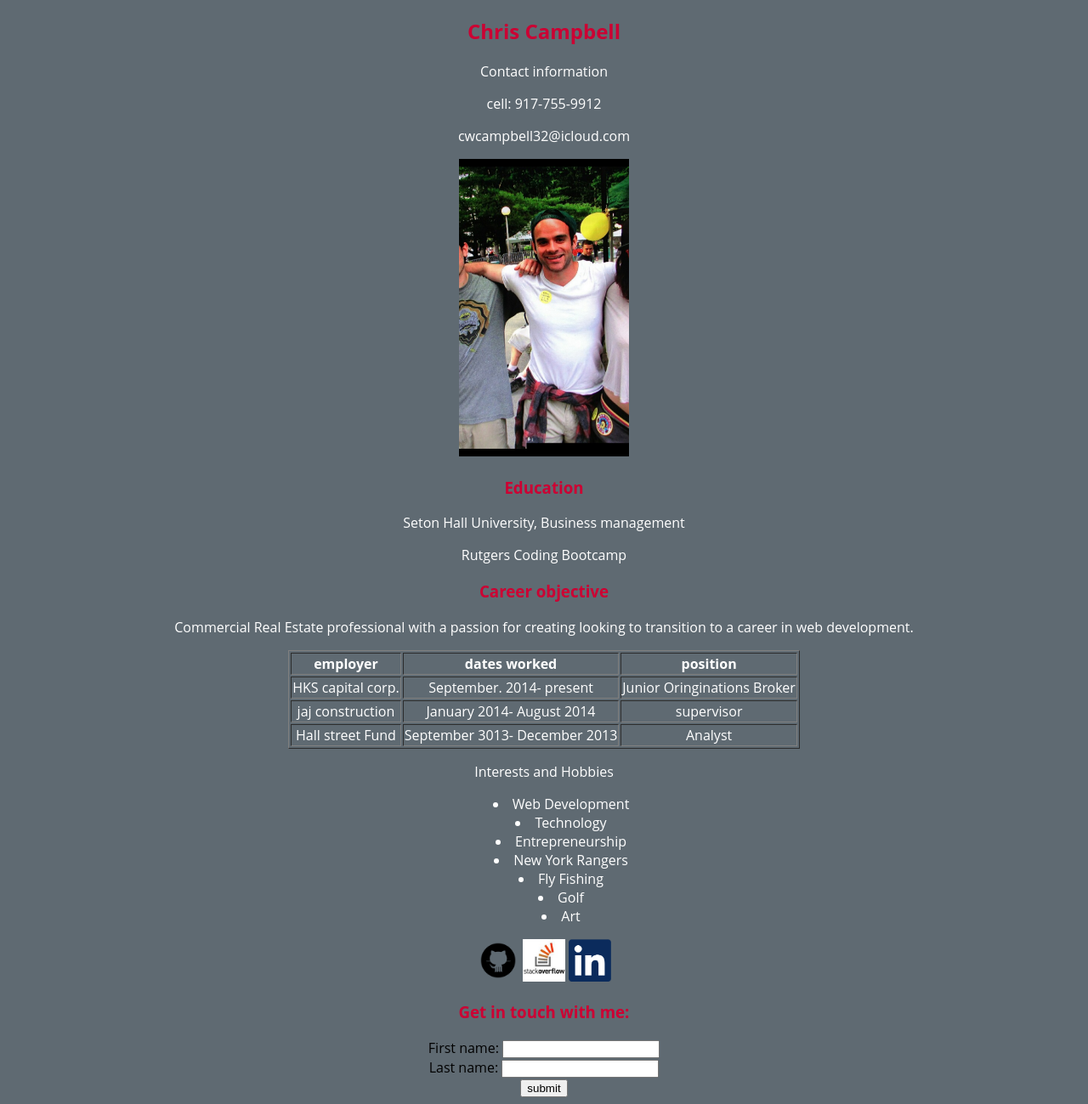
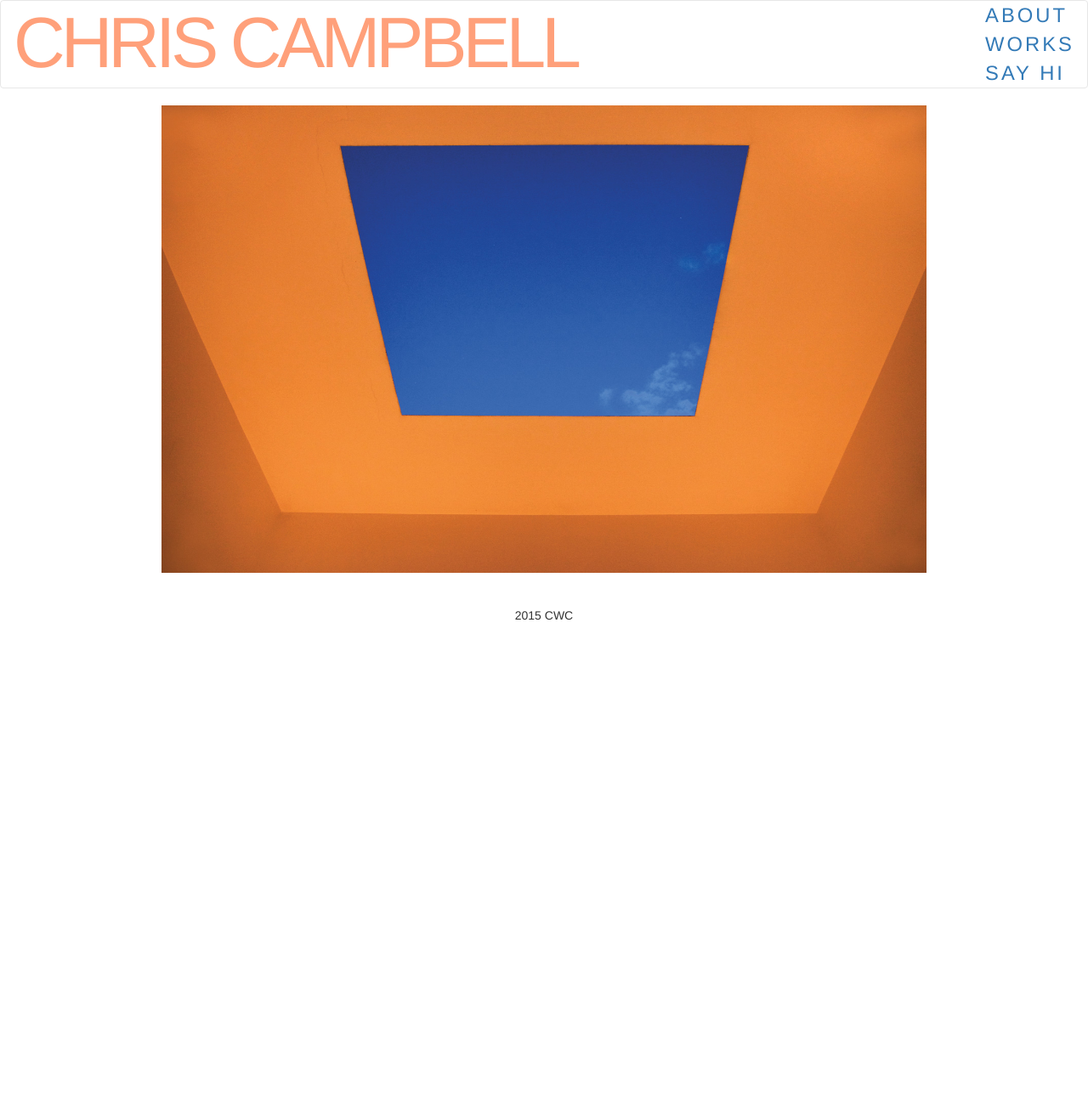
Before and after one commit to chriscampbell32/chriscampbell_10-31, a PHP site: page / in a window 1280 px wide. Shown: the whole page at 85% size. After the commit the page ends 730 px from the top, so only its background shows below. Run offline with PHP 8.4, Linux system fonts and the light colour scheme.

Commit message:
reworked my portfolio page to include bootstrap, and to make it aesthetically pleasing. also, created ajax/json page to show mt github commit history

```diff
--- a/home.html
+++ /dev/null
@@ -1,89 +0,0 @@
-<!DOCTYPE html>
-<html>
-<head>
-<meta author="Chris Campbell"/>
-<meta desciption="description" />
-	<title>My first Portfolio</title>
-<link rel="stylesheet" type="text/css" href="portfolio_design.css">
-</head>
-<body>
-<section>
-	<h1>Chris Campbell</h1>
-		<p>Contact information</p>
-		<p>cell: 917-755-9912</p>
-		<p>cwcampbell32@icloud.com</p>
-
-		<img src="IMG_1508.jpg" height="350" width="200">
-</section>
-<section>
-	<h3>Education</h3>
-		<p>Seton Hall University, Business management</p>
-		<p>Rutgers Coding Bootcamp</p>
-</section>
-<section class="objective">
-	<h3>Career objective</h3>
-		<p>Commercial Real Estate professional with a passion for creating looking to transition to a career in web development.</p>
-</section>
-<section class="experience">
-	<table border="1" align="center" style="color: white">
-		<thead>
-			<tr>
-				<th>employer</th>
-				<th>dates worked</th>
-				<th>position</th>
-
-			</tr>
-		</thead>
-		<tbody>
-			<tr>
-				<td>HKS capital corp.</td>
-				<td>September. 2014- present</td>
-				<td>Junior Oringinations Broker</td>
-			</tr>
-			<tr>
-				<td>jaj construction</td>
-				<td>January 2014- August 2014</td>
-				<td>supervisor</td>
-			</tr>
-			<tr>
-				<td>Hall street Fund</td>
-				<td>September 3013- December 2013</td>
-				<td>Analyst</td>
-
-			</tr>
-		</tbody>
-	</table>
-</section>
-<section class="interests">
-	<div>
-	<p>Interests and Hobbies</p>
-		<ul>
-			<li>Web Development</li>
-			<li>Technology</li>
-			<li>Entrepreneurship</li>
-			<li>New York Rangers</li>
-			<li>Fly Fishing</li>
-			<li>Golf</li>
-			<li>Art</li>
-		</ul>
-	</div>
-
-</section>
-<section class="links">
-	<a href="https://github.com/chriscampbell32"><img src="a59a44b1a383ad42e195fa34f0ad2756f46c77a2.png" height="50" width="50"></a>
-	<a href="http://stackoverflow.com/users/5270064/chris-campbell32"><img src="stackoverflow.jpg" height="50" width="50"></a>
-	<a href="https://www.linkedin.com/pub/christopher-campbell/109/381/3ba"><img src="linkedin-logo.png" height="50" width="50"></a>
-<section>
-</section>
-<h3>Get in touch with me:</h3>
-<form action="contact_me" method="get">
-	First name: <input type="text"
- name= "fname"> <br />
- 	Last name: <input type="text" name="lname"><br />
- 	<input type="submit" value="submit">
- </form>
-</section>
-
-
-</body>
-</html>
--- /dev/null
+++ b/homepage.css
@@ -0,0 +1,44 @@
+h1 {
+    font-size: 6em;
+    font-family: "Helvetica";
+    color: #FFA07A;
+    letter-spacing: -5px;
+    line-height: .7em;
+}
+.navbar-right {
+    letter-spacing:3px;
+    font-size: 1.7em;
+
+}
+.navbar {
+    background-color: #ffffff;
+}
+
+.img-responsive{
+    height: 550px;
+    width: 900px;
+}
+
+ #contact {
+font-size: 30px;
+font-family: "Helvetica";
+color: #FFA07A;
+}
+
+thead{ font-size: 3em;
+    font-family: "Helvetica";
+    color: #FFA07A;
+    letter-spacing: -1px;
+    line-height: .7em;}
+
+h2 {
+    font-size: 3em;
+    font-family: "Helvetica";
+    color: #FFA07A;
+    letter-spacing: -1px;
+    line-height: .7em;
+}
+
+.well {
+    background-color: #ffffff;
+}
--- /dev/null
+++ b/homepage.html
@@ -0,0 +1,54 @@
+<!DOCTYPE html>
+<html>
+<head>
+    <title>Chris Campbell Portfolio Home Page</title>
+    <link rel="stylesheet" href="https://maxcdn.bootstrapcdn.com/bootstrap/3.3.6/css/bootstrap.min.css"  crossorigin="anonymous">
+    <link rel="stylesheet" type="text/css" href="homepage.css">
+</head>
+<body>
+    <nav role="navigation" class="navbar navbar-default">
+        <div class="container-fluid">
+           <div class="row">
+            <div class=" col-xs-12 col-sm-9">
+                <a href="homepage.html">
+                    <h1 class="text-center-xs text-left-sm">CHRIS CAMPBELL</h1>
+                </a>
+            </div>
+            <div class="col-xs-12 col-sm-3">
+                <div id="site-nav" class="collapse navbar-collapse">
+                    <ul class="nav navbar-nav navbar-right">
+                        <li>
+                        <ul class="list-unstyled">
+                            <li class="text-left-xs text-right-sm">
+                                <a href="about.html">ABOUT</a>
+                            </li>
+                            <li class="text-left-xs text-right-sm">
+                                <a href="works.html">WORKS</a>
+                            </li>
+                            <li class="text-left-xs text-right-sm">
+                                <a href="sayhi.html">SAY HI</a>
+                            </li>
+                        </ul>
+                        </li>
+                    </ul>
+                </div>
+            </div>
+        </div>
+    </div>
+    </nav>
+
+        <div id="home-content" class="container">
+            <div class="row">
+                <div class="col-sm-12">
+                    <img src="images/turrell.jpg" class="img-responsive center-block">
+                </div>
+            </div>
+        </div>
+        <br></br>
+        <div class="container-fluid footer">
+          <div class="row">
+            <p class="text-center">2015 CWC</p>
+          </div>
+        </div>
+    </body>
+</html>
--- a/index.php
+++ b/index.php
@@ -1 +1 @@
-<?php require('home.html'); ?>
+<?php require('homepage.html'); ?>
```
Also changed, not shown: about.html (added, +86 -0 lines), js/commits.js (added, +35 -0 lines), js/works.js (added, +32 -0 lines), sayhi.html (added, +72 -0 lines), works.html (added, +72 -0 lines), images/IMG_1508.jpg (renamed from IMG_1508.jpg), images/a59a44b1a383ad42e195fa34f0ad2756f46c77a2.png (renamed from a59a44b1a383ad42e195fa34f0ad2756f46c77a2.png), images/linkedin-logo.png (renamed from linkedin-logo.png), images/stackoverflow.jpg (renamed from stackoverflow.jpg), images/turrell.jpg (added), images/twombly.jpg (added).
